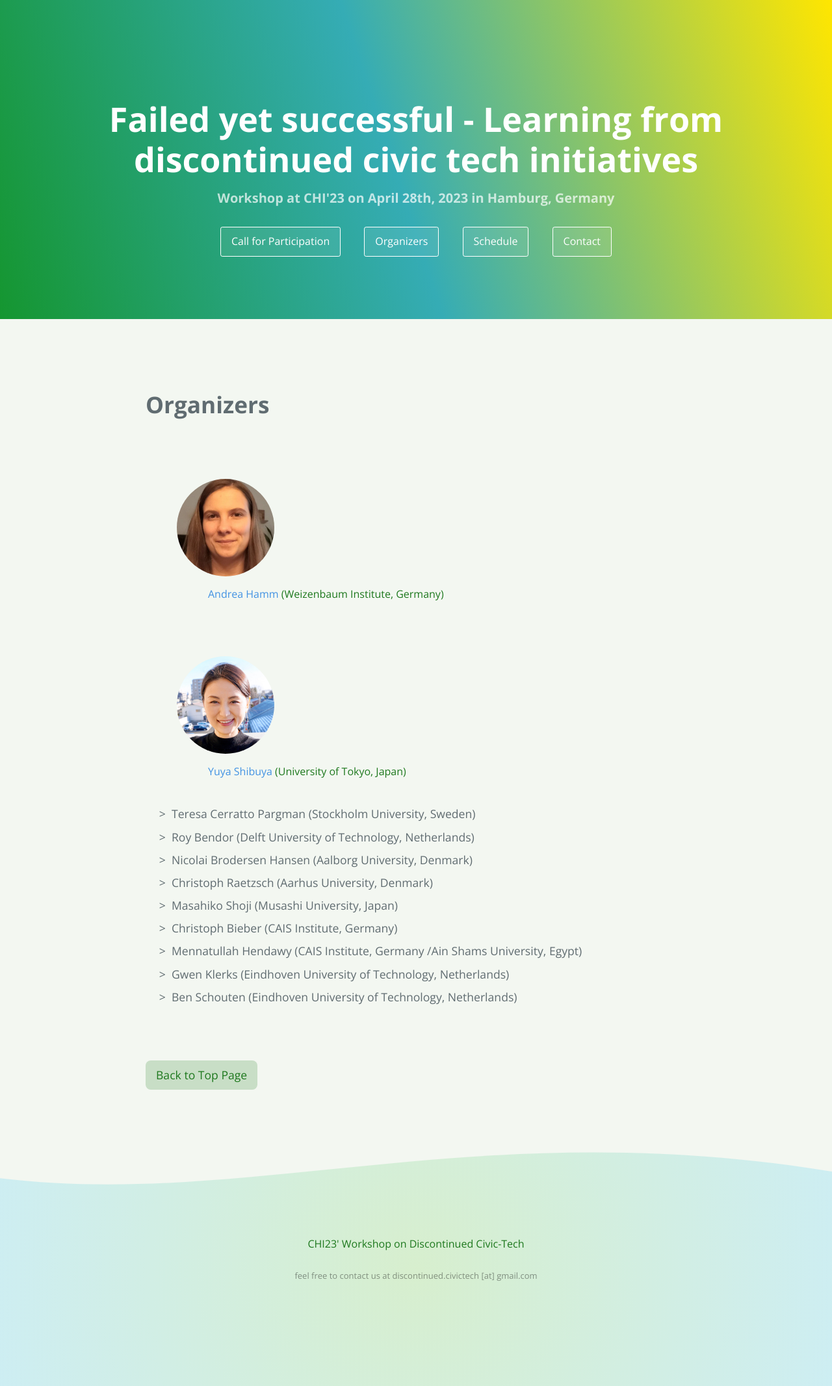
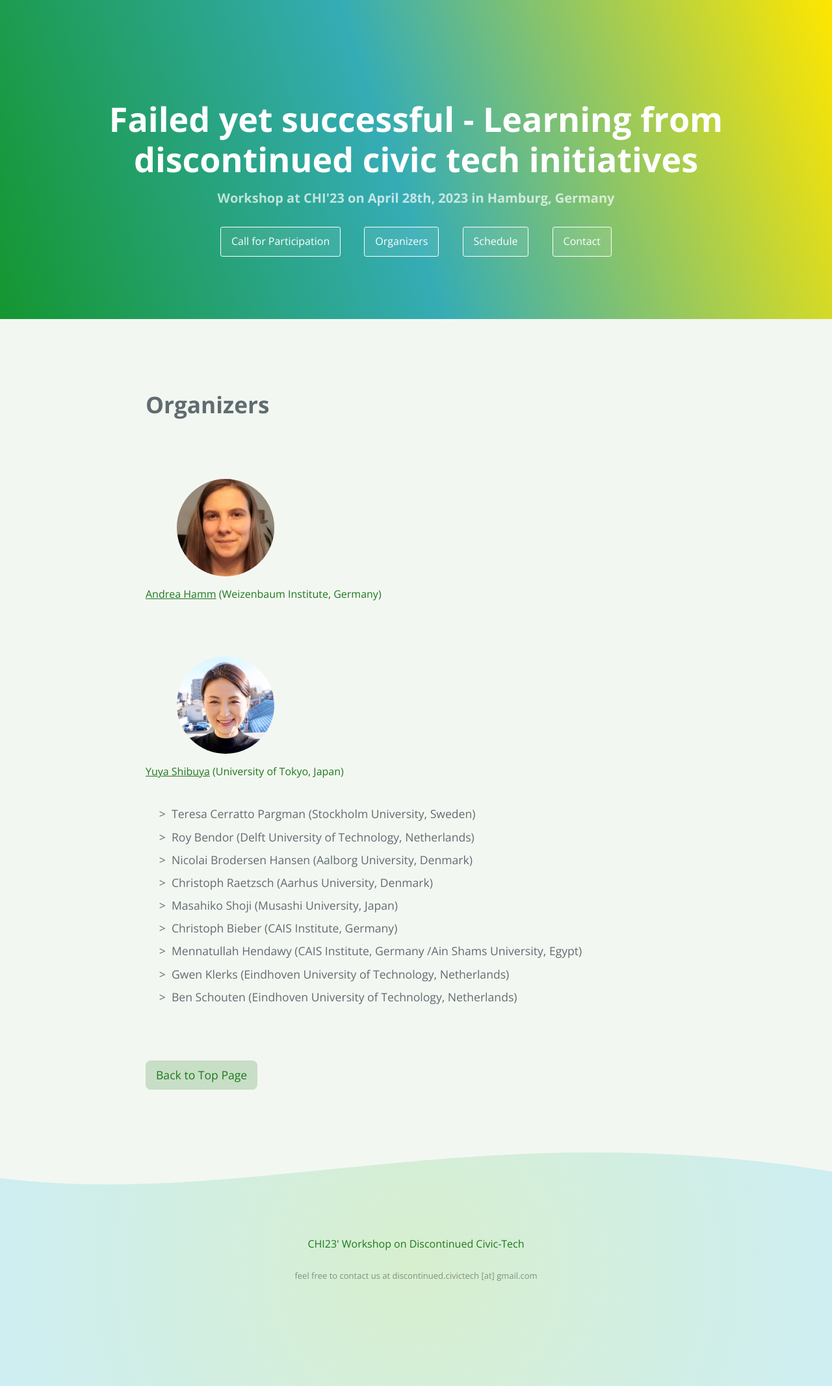
Before and after one commit to discontinued-civictech/discontinued-civictech.github.io, a Jekyll site: the page built from organizers.md, in a window 1280 px wide. Shown: the whole page at 65% size. Built offline with Jekyll 4.4.1, drawn with Linux system fonts in a browser that asks for light colours; our own code applies the rules of GitHub Pages for plain Markdown files.

Commit message:
Update style

```diff
--- a/_sass/jekyll-theme-cayman.scss
+++ b/_sass/jekyll-theme-cayman.scss
@@ -286,9 +286,18 @@ a {
     image-rendering: crisp-edges;
   }
   .profile-text {
-    margin-left: 3rem;
+    margin-left: -3rem;
     color: rgb(29, 120, 29);
     font-size: medium;
+    a {
+      color: rgb(29, 120, 29);
+      text-decoration: underline;
+
+      &:hover {
+        text-decoration: underline;
+        // text-decoration: none;
+      }
+    }
   }
 
   code {
```
